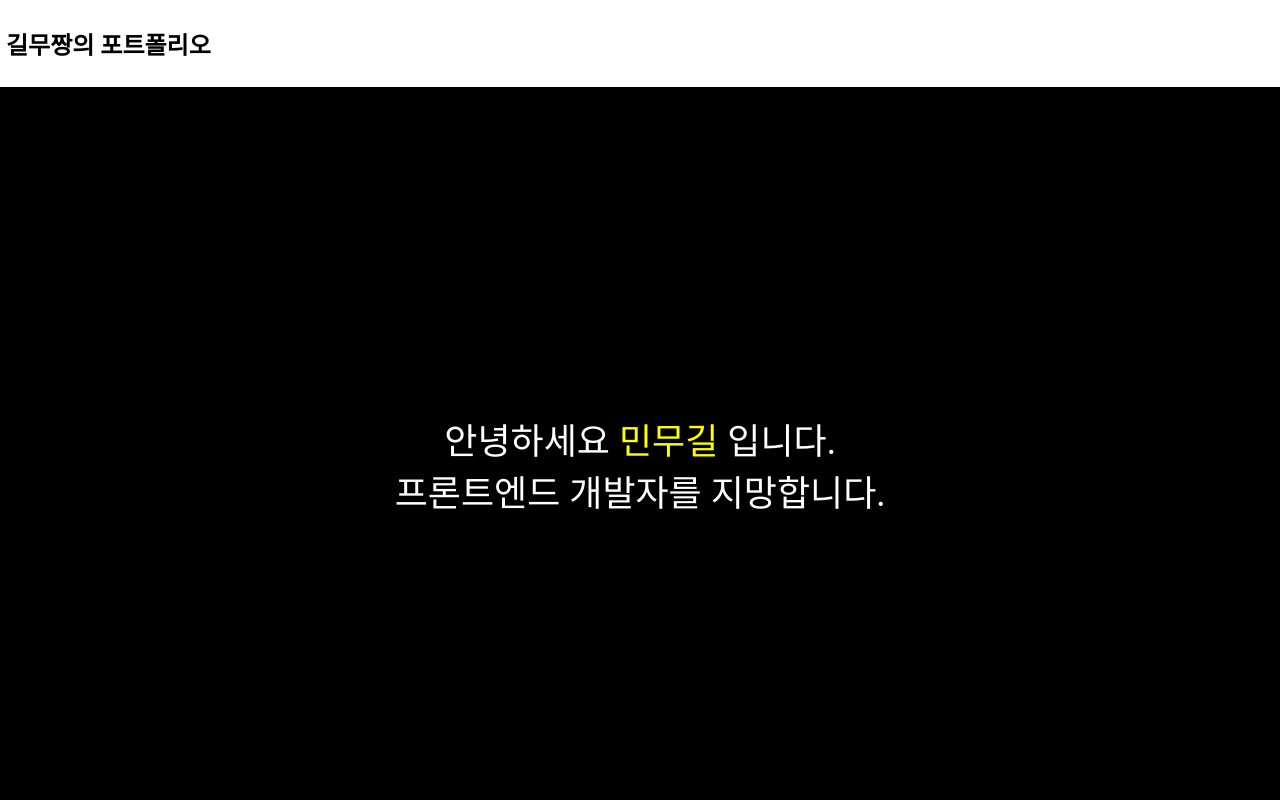
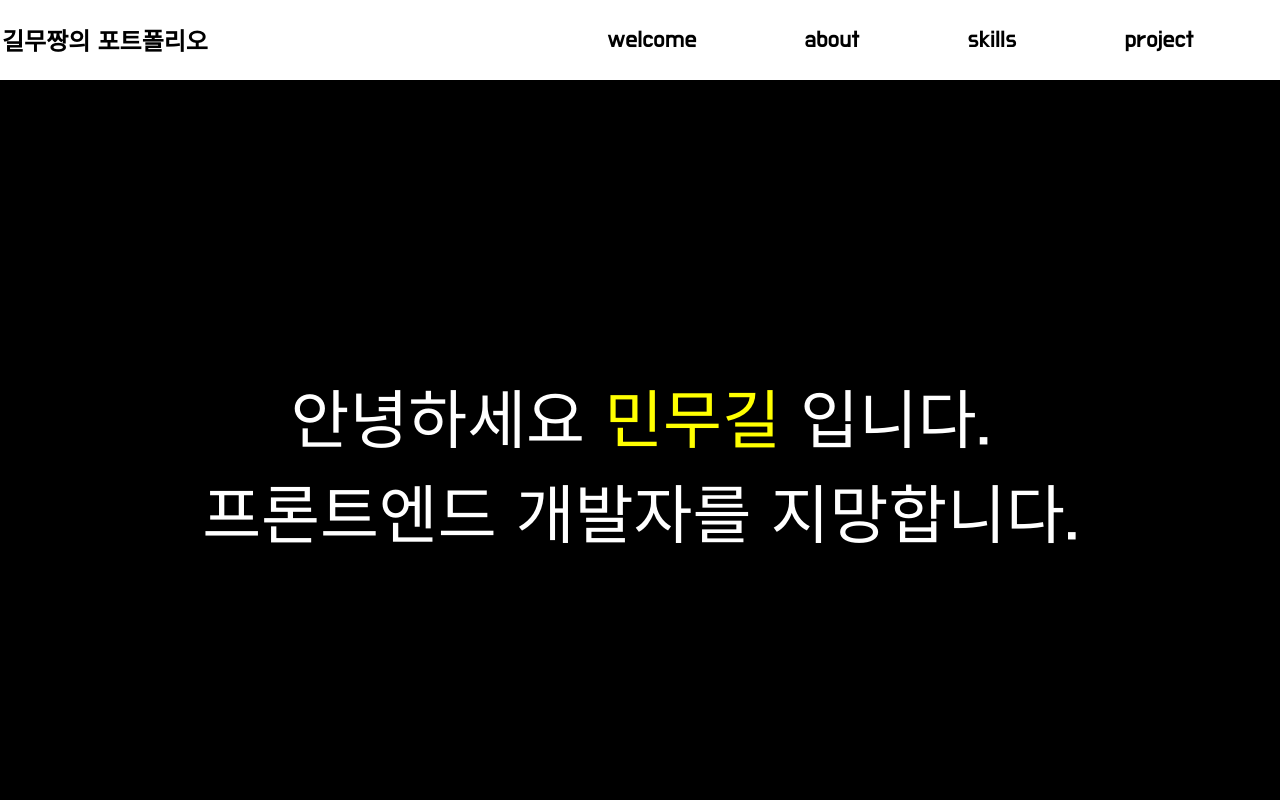
Before and after one commit to gilmujjang/portfolio, a React (Create React App) app: page / in a window 1280 px wide. Shown: the top 800 px of the page. Built offline with nearby package versions, Linux system fonts and the light colour scheme.

Commit message:
폰트, 링크 적용

```diff
--- a/src/App.css
+++ b/src/App.css
@@ -1,3 +1,5 @@
+@import url('https://fonts.googleapis.com/css2?family=Do+Hyeon&display=swap');
+
 body{
   padding: 0;
   margin: 0;
@@ -17,6 +19,7 @@ body{
   align-items: center;
   justify-content: center;
   text-align: center;
+  margin-top: 128px;
 }
 
 .skill{
@@ -39,7 +42,7 @@ body{
 .welcome{
   padding-top: 64px;
   background-color: #000;
-  font-size: 36px;
+  font-size: 64px;
   font-weight: 500;
   color: #fff;
   width: 100vw;
@@ -49,7 +52,7 @@ body{
   align-items: center;
   justify-content: center;
   text-align: center;
-
+  font-family: 'Do Hyeon', sans-serif;
 }
 
 
@@ -83,10 +86,23 @@ body{
   top: 0;
   left: 0;
   right: 0;
-  padding: 6px;
+  padding: 2px;
   display: flex;
   text-align:center;
   align-items: center;
   justify-content: space-between;
   background: #fff;
+  font-family: 'Do Hyeon', sans-serif;
 }
+
+
+.header a{
+  padding: 24px;
+  font-size: 24px;
+  margin-right: 60px;
+}
+
+a{
+  text-decoration: none;
+  color: #000;
+}
--- a/src/App.js
+++ b/src/App.js
@@ -2,7 +2,7 @@ import React, { Component } from 'react';
 import Header from './components/Header'
 import Welcome from './components/Welcome'
 import About from './components/About'
-import Gettext from './components/Gettext'
+//import Gettext from './components/Gettext'
 import Skills from './components/Skills'
 import Project from './components/Project'
 import './App.css';
@@ -13,6 +13,7 @@ class App extends Component {
   render(){
     return (
       <div className="App">
+        <a id="welcome"/>
         <Header></Header>
         <Welcome></Welcome>
         <About></About>
--- a/src/components/About.js
+++ b/src/components/About.js
@@ -7,15 +7,16 @@ class About extends Component{
   render(){
     return(
       <div className="layer">
+        <a id="about"/>
         <h2>About</h2>
         <div className="row_content">
           <div className="row">
             <h4>PROFILE</h4>
-            <img src={myphoto} width='96px'/>
+            <img src={myphoto} width='96px' alt='내 사진'/>
           </div>
           <div className="row">
             <h4>school</h4>
-            <img src= {logo} width='256px'/>
+            <img src= {logo} width='256px' alt='금오공대 로고'/>
             <p>기계시스템 공학과 재학중</p>
           </div>
           <div className="row">
--- a/src/components/Header.js
+++ b/src/components/Header.js
@@ -6,6 +6,12 @@ class Header extends Component{
     return(
       <div className="header">
         <h2>길무짱의 포트폴리오</h2>
+        <div>
+          <a clasName="nav_tag" href="#welcome">welcome</a>
+          <a clasName="nav_tag" href="#about">about</a>
+          <a clasName="nav_tag" href="#skills">skills</a>
+          <a clasName="nav_tag" href="#project">project</a>
+        </div>
       </div>
     )
   }
--- a/src/components/Project.js
+++ b/src/components/Project.js
@@ -5,6 +5,7 @@ class Project extends Component{
   render(){
     return(
       <div className="layer">
+        <a id="project"/>
         <h2>Projects</h2>
         <div className="projects">
           <div className="pro">
--- a/src/components/Skills.js
+++ b/src/components/Skills.js
@@ -9,6 +9,7 @@ class Skills extends Component{
   render(){
     return(
       <div className="layer">
+        <a id="skills"/>
         <h2>SKILLS</h2>
         <div className="row_content">
           <div className="icon">
```
